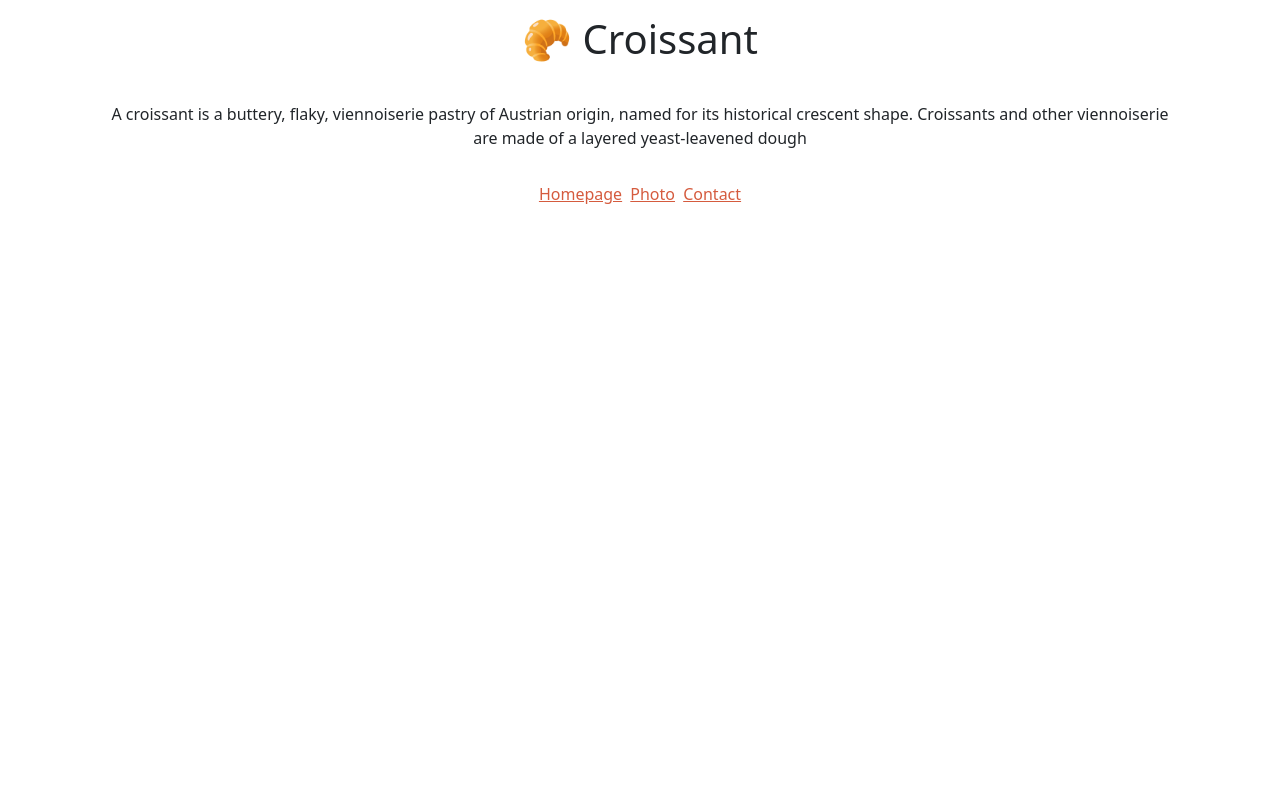
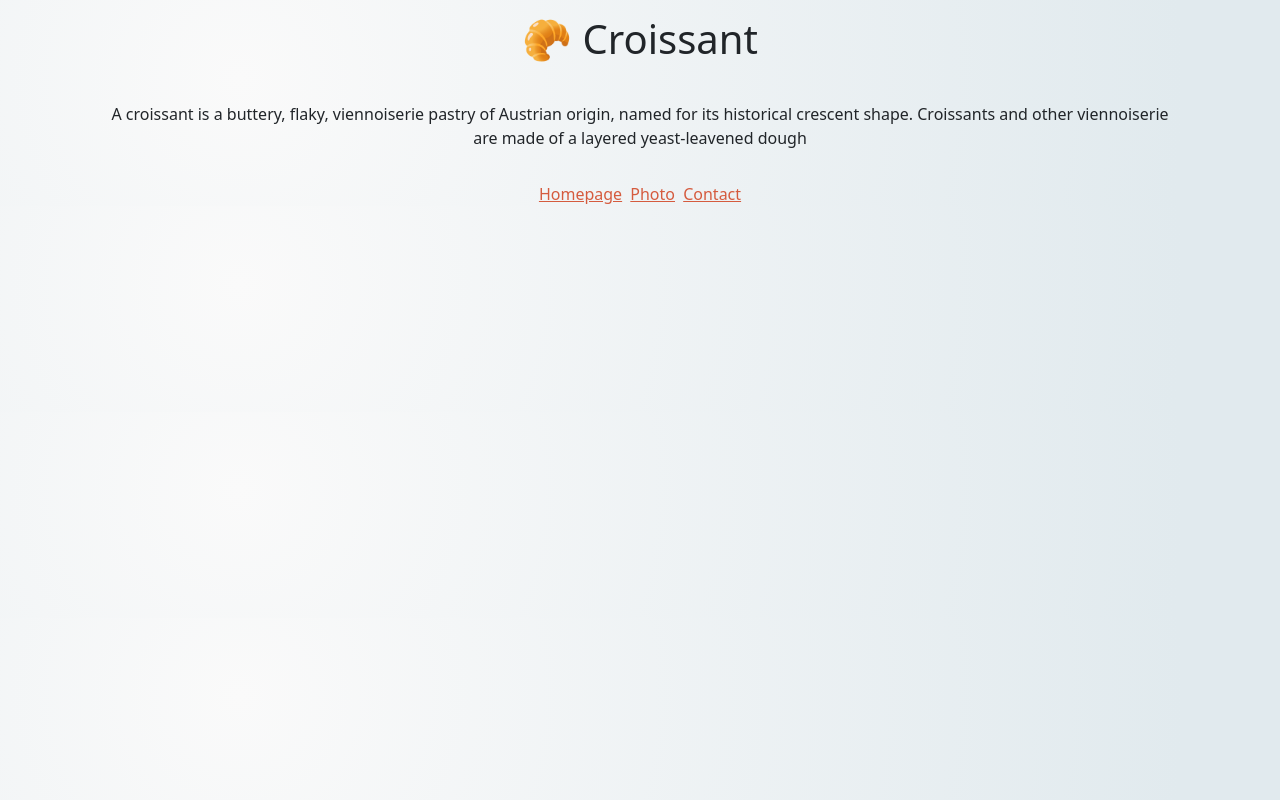
Before and after one commit to aleksashkaF/Croissant, a plain HTML site: page index.html in a window 1280 px wide. Drawn offline with nearby package versions, Linux system fonts and the light colour scheme.

Commit message:
Changed bg color

```diff
--- a/css/styles.css
+++ b/css/styles.css
@@ -1,10 +1,17 @@
+body {
+  background: radial-gradient(
+    circle at 18.7% 37.8%,
+    rgb(250, 250, 250) 0%,
+    rgb(225, 234, 238) 90%
+  );
+}
 h1 {
-    padding: 15px;
+  padding: 15px;
 }
 a {
   padding: 2px;
-  color:#d55b3e;
+  color: #d55b3e;
 }
 a:hover {
-    color:#febe7e
+  color: #febe7e;
 }
```
